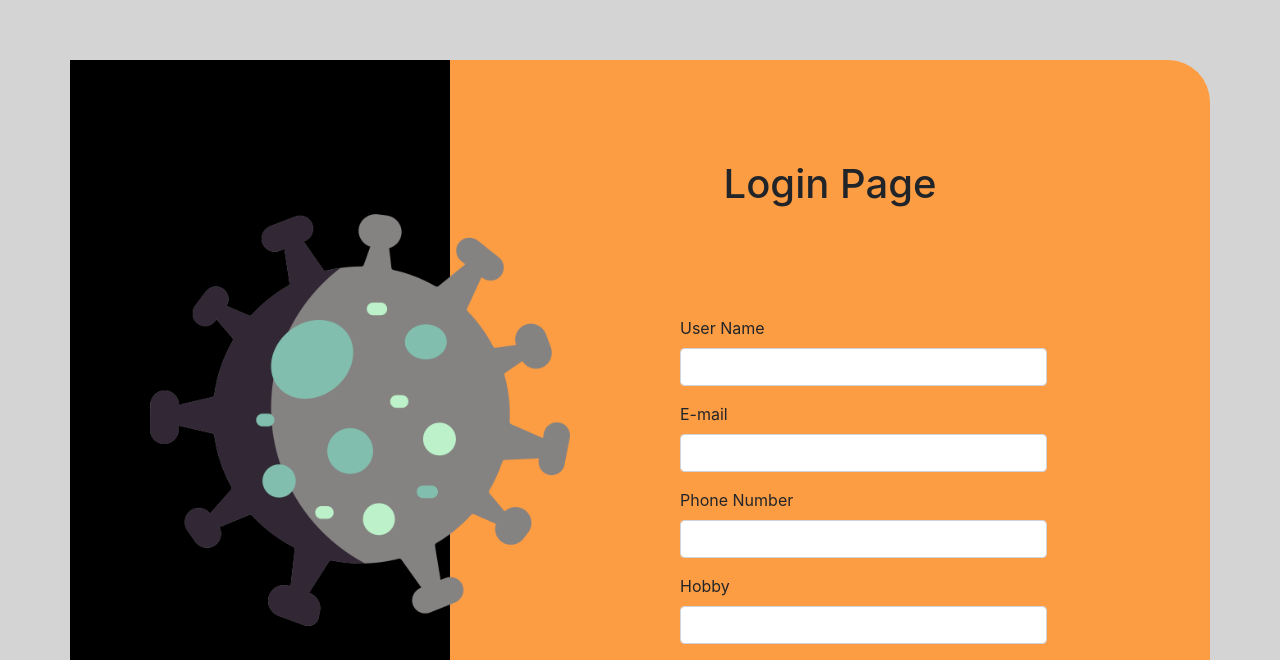
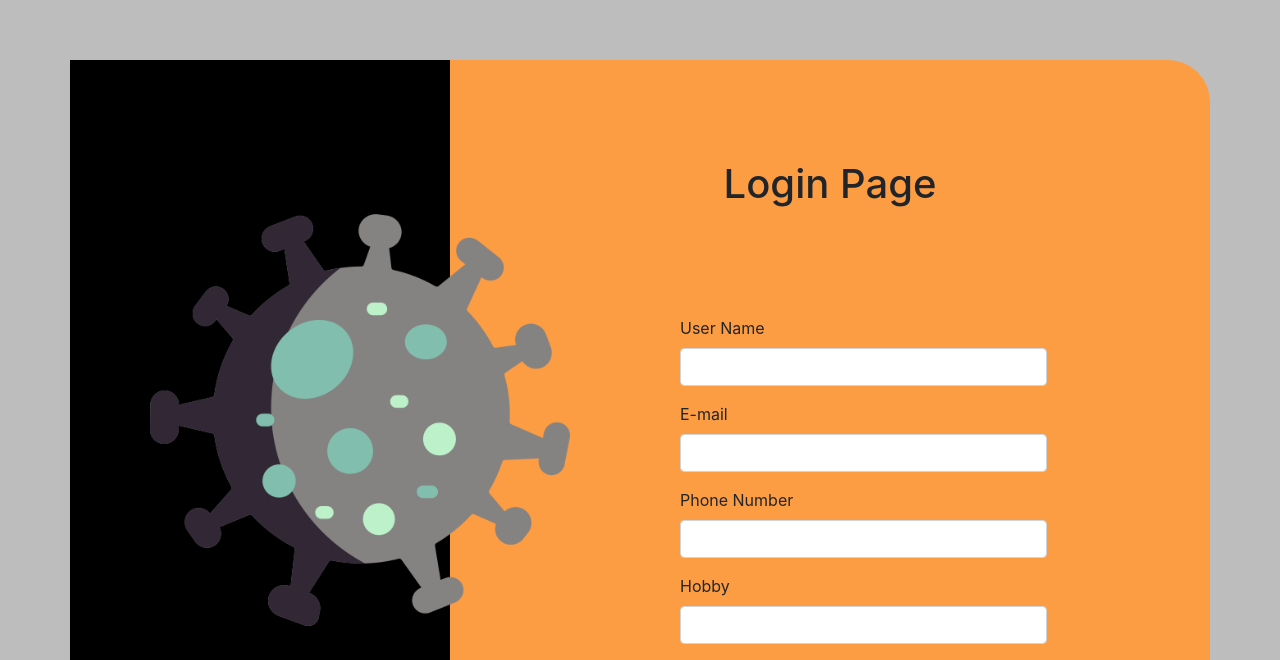
Before and after one commit to rohan-arya-w/Covid19-visualizer, an Angular app: page / in a window 1280 px wide. Shown: the part 140-800 px from the top of the page. Built offline with nearby package versions, Linux system fonts and the light colour scheme.

Commit message:
~fixed body color

```diff
--- a/src/app/register-form/register-form.component.html
+++ b/src/app/register-form/register-form.component.html
@@ -1,7 +1,7 @@
 
 
 
-<div style="height: 100vh;width: 100vw;background:#d4d4d4;">
+
 
 
 
@@ -73,7 +73,3 @@
 
 
     </div>
-
-
-
-</div>
--- a/src/index.html
+++ b/src/index.html
@@ -6,8 +6,9 @@
   <base href="/">
   <meta name="viewport" content="width=device-width, initial-scale=1">
   <link rel="icon" type="image/x-icon" href="favicon.ico">
+
 </head>
-<body>
+<body style="background-color: rgb(189, 189, 189);">
   <app-root></app-root>
 </body>
 </html>
```
